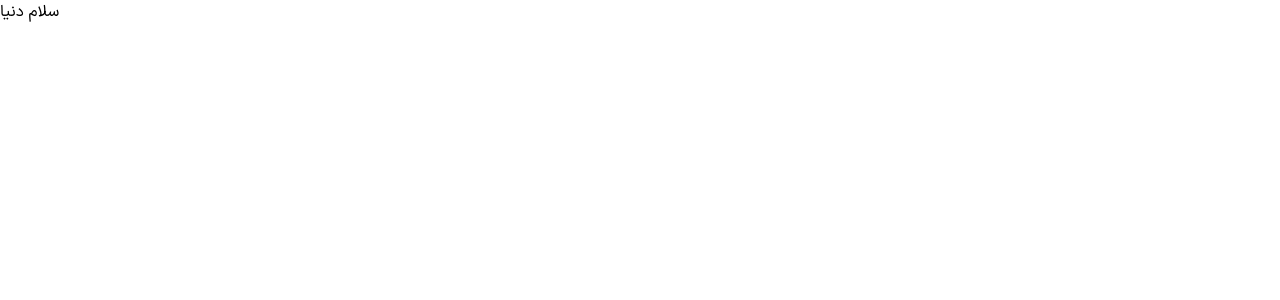
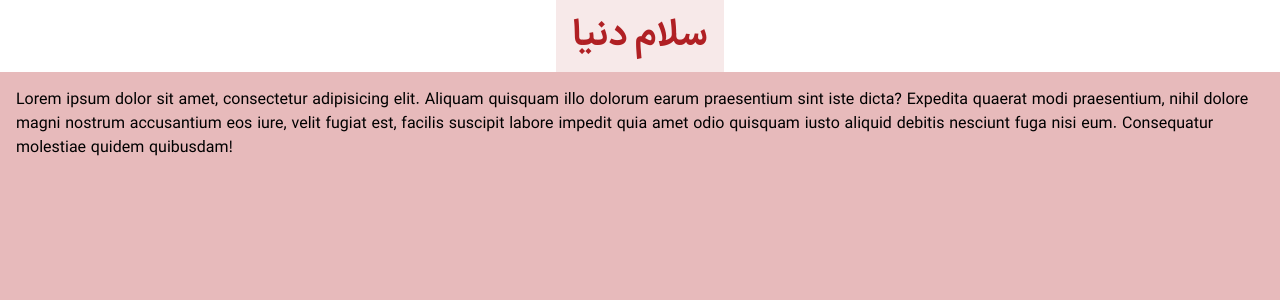
Before and after one commit to iamamirali/nava-test, a Next.js app: page / in a window 1280 px wide. Shown: the top 300 px of the page. Built offline with nearby package versions, Linux system fonts and the light colour scheme.

Commit message:
feat: add custom theme

```diff
--- a/app/globals.css
+++ b/app/globals.css
@@ -1 +1,39 @@
 @import 'tailwindcss';
+
+:root {
+  --color-primary: #b02024;
+  --color-primary-40: #fff8f8;
+  --color-primary-45: #fcf6f6;
+  --color-primary-50: #f7e9e9;
+  --color-primary-60: #f1e1e1;
+  --color-primary-70: #ecd8d8;
+  --color-primary-80: #f8dadb;
+  --color-primary-100: #e7babb;
+  --color-primary-200: #db989a;
+  --color-primary-300: #ca6a6c;
+  --color-primary-400: #c04d50;
+  --color-primary-500: #b02024;
+  --color-primary-600: #a01d21;
+  --color-primary-700: #7d171a;
+  --color-primary-800: #611214;
+  --color-primary-900: #4a0d0f;
+}
+
+@theme {
+  --color-primary-40: var(--color-primary-40);
+  --color-primary-45: var(--color-primary-45);
+  --color-primary-50: var(--color-primary-50);
+  --color-primary-60: var(--color-primary-60);
+  --color-primary-80: var(--color-primary-80);
+  --color-primary-70: var(--color-primary-70);
+  --color-primary-100: var(--color-primary-100);
+  --color-primary-200: var(--color-primary-200);
+  --color-primary-300: var(--color-primary-300);
+  --color-primary-400: var(--color-primary-400);
+  --color-primary-500: var(--color-primary-500);
+  --color-primary-600: var(--color-primary-600);
+  --color-primary-700: var(--color-primary-700);
+  --color-primary-800: var(--color-primary-800);
+  --color-primary-900: var(--color-primary-900);
+  --color-primary: var(--color-primary);
+}
--- a/app/page.tsx
+++ b/app/page.tsx
@@ -1,7 +1,17 @@
 export default function Home() {
   return (
-    <main>
-      <p>سلام دنیا</p>
+    <main className="grow flex flex-col items-center justify-center">
+      <h1 className="bg-primary-50 text-primary text-center text-4xl font-bold p-4">
+        سلام دنیا
+      </h1>
+      <p className="grow bg-primary-100 p-4">
+        Lorem ipsum dolor sit amet, consectetur adipisicing elit. Aliquam
+        quisquam illo dolorum earum praesentium sint iste dicta? Expedita
+        quaerat modi praesentium, nihil dolore magni nostrum accusantium eos
+        iure, velit fugiat est, facilis suscipit labore impedit quia amet odio
+        quisquam iusto aliquid debitis nesciunt fuga nisi eum. Consequatur
+        molestiae quidem quibusdam!
+      </p>
     </main>
   );
 }
```
